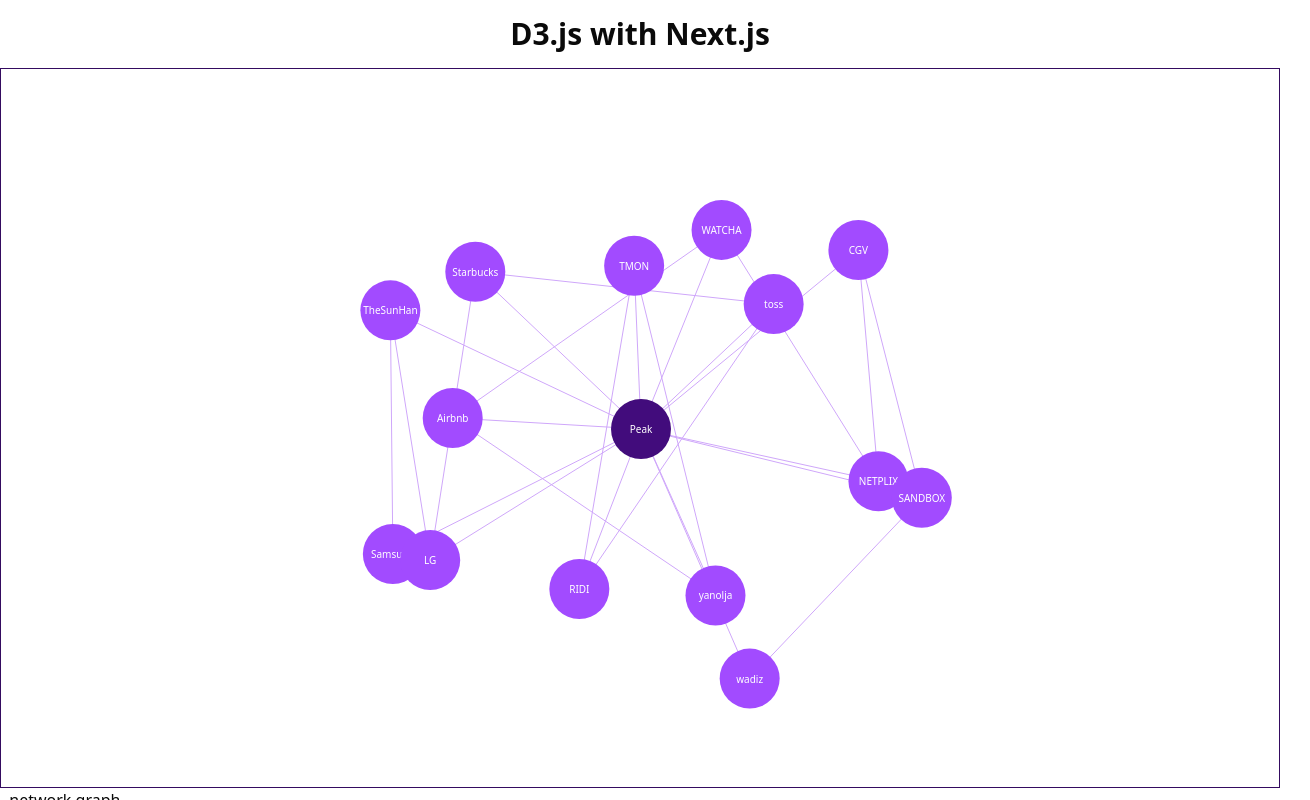
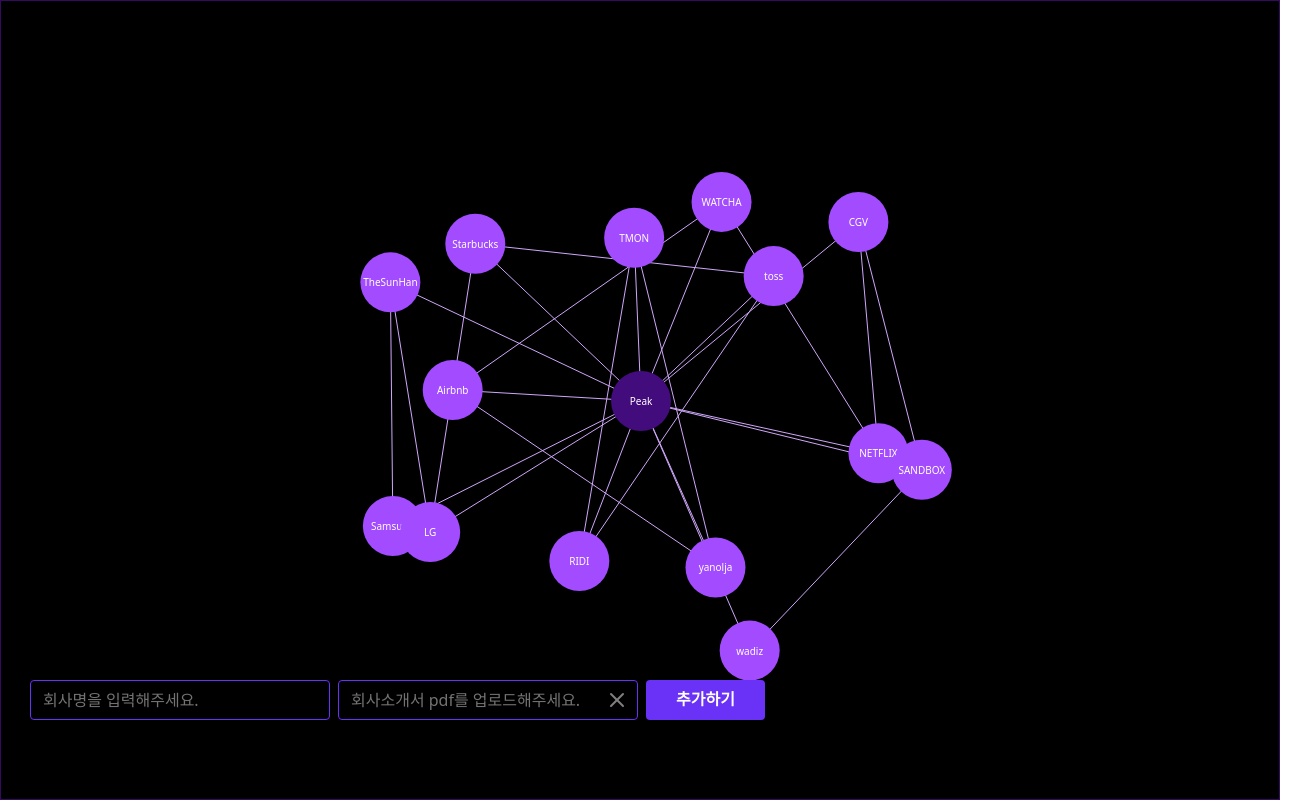
Before and after one commit to joycie416/Peak_FrontPage, a Next.js app: page / in a window 1280 px wide. Shown: the top 800 px of the page, 1310 px wide, since content can reach past the window. Built offline with nearby package versions, Linux system fonts and the light colour scheme.

Commit message:
add: 그래프 렌더링 깜빡임 안보이도록 시작 애니메이션 추가

```diff
--- a/src/app/page.tsx
+++ b/src/app/page.tsx
@@ -1,13 +1,13 @@
-import BarChart from '@/components/BarChart';
-import NetworkGraph from '@/components/NetworkGraph';
+import BarChart from "@/components/BarChart";
+import NetworkGraph from "@/components/NetworkGraph";
+import Top from "@/components/Top";
 
 export default function Home() {
   const data = [5, 10, 15, 20, 25, 30, 35, 40, 45, 50];
 
   return (
     <div className="flex flex-col items-center">
-      <h1 className="py-4 text-3xl font-black">D3.js with Next.js</h1>
-      <NetworkGraph />
+      <Top />
       <BarChart data={data} />
     </div>
   );
--- a/src/components/CompanyProfileForm.tsx
+++ b/src/components/CompanyProfileForm.tsx
@@ -5,6 +5,7 @@
 import { Input } from "./ui/input";
 import { cn } from "@/lib/utils";
 import Link from "next/link";
+import { X } from "lucide-react";
 
 type CompanyProfileFormProps = {
   handleNode: (mode: "new" | "reset", name?: string) => void;
@@ -68,18 +69,22 @@
   return (
     <>
       {!submitted && (
-        <form onSubmit={handleSubmit} className="w-full flex gap-2">
+        <form
+          onSubmit={handleSubmit}
+          className="w-full flex gap-2 absolute bottom-[10%] left-[30px]"
+        >
           <Input
             type="text"
             placeholder="회사명을 입력해주세요."
             ref={nameRef}
+            className="w-[300px] text-white"
           />
           <div className="w-[300px] flex shrink-0 justify-between align-center h-10 border border-primary rounded-sm bg-transparent text-base transition-colors">
             <Button
               onClick={() => handleFileUpload()}
               type="button"
               variant="ghost"
-              className="px-3 py-1 flex-grow font-medium text-left overflow-hidden"
+              className="px-3 py-1 flex-grow font-medium text-white text-left overflow-hidden"
             >
               <input
                 type="file"
@@ -104,20 +109,20 @@
               onClick={() => handleFileDelete()}
               className="px-2"
             >
-              X
+              <X color="gray" />
             </button>
           </div>
           <Button variant={"default"}>추가하기</Button>
         </form>
       )}
       {submitted && (
-        <div>
+        <div className="flex flex-col items-start gap-2 absolute bottom-[10%] left-[30px]">
           <Link href={"#"} onClick={() => alert("페이지 이동")}>
-            결과 페이지로 이동
+            <Button>결과 페이지로 이동</Button>
           </Link>
           <Button
             variant={"ghost"}
-            className="p-0 underline"
+            className="h-fit p-0 font-medium text-[12px] text-primary underline hover:unset"
             onClick={onResetClick}
           >
             다시 재출하기
--- /dev/null
+++ b/src/components/Introduction.tsx
@@ -0,0 +1,34 @@
+"use client";
+
+import { cn } from "@/lib/utils";
+import React, { useEffect, useState } from "react";
+
+const Introduction = () => {
+  const [isHidden, setIsHidden] = useState(false);
+
+  useEffect(() => {
+    const hideTimer = setTimeout(() => {
+      setIsHidden(true);
+    }, 2000);
+
+    return () => {
+      clearTimeout(hideTimer);
+    };
+  }, []);
+
+  return (
+    <div
+      className={cn(
+        "w-full h-full flex justify-center items-center absolute top-0 bg-black",
+        {
+          "animate-top_fadeout": !isHidden,
+          hidden: isHidden,
+        }
+      )}
+    >
+      <h1 className={"text-[30px] text-white self-center "}>Sales Agent AI</h1>
+    </div>
+  );
+};
+
+export default Introduction;
--- a/src/components/NetworkGraph.tsx
+++ b/src/components/NetworkGraph.tsx
@@ -28,7 +28,7 @@
   { id: 9, name: "yanolja", group: 2 },
   { id: 10, name: "Airbnb", group: 2 },
   { id: 11, name: "WATCHA", group: 2 },
-  { id: 12, name: "NETPLIX", group: 2 },
+  { id: 12, name: "NETFLIX", group: 2 },
   { id: 13, name: "CGV", group: 2 },
   { id: 14, name: "SANDBOX", group: 2 },
   { id: 15, name: "wadiz", group: 2 },
@@ -64,6 +64,8 @@
   { source: INITIAL_NODES[13], target: INITIAL_NODES[14] },
 ];
 
+type Size = { width: number; height: number };
+
 const NetworkGraph = () => {
   const svgRef = useRef<SVGSVGElement>(null);
   const simulationRef = useRef<d3.Simulation<Node, Link>>(null);
@@ -74,9 +76,9 @@
   );
 
   // 그래프뷰 폭 조절
-  const [width, setWidth] = useState(() => {
-    if (typeof window === "undefined") return 1080;
-    return window.innerWidth;
+  const [{ width, height }, setSize] = useState<Size>(() => {
+    if (typeof window === "undefined") return { width: 1920, height: 1080 };
+    return { width: window.innerWidth, height: window.innerHeight };
   });
 
   useEffect(() => {
@@ -84,10 +86,11 @@
 
     const handleResize = () => {
       const width = window.innerWidth;
-      setWidth(width);
-      createGraph(width);
+      const height = window.innerHeight;
+      setSize({ width, height });
+      createGraph({ width, height });
 
-      setPeakCenter(width);
+      setPeakCenter({ width, height });
     };
 
     window.addEventListener("resize", handleResize);
@@ -99,7 +102,7 @@
 
   // 그래프뷰 생성
 
-  const createGraph = (width: number) => {
+  const createGraph = ({ width, height }: Size) => {
     // 기존 simulation이 있을 경우 중지하고 다시 실행
     d3.select(svgRef.current).selectAll("*").remove();
 
@@ -107,10 +110,6 @@
     if (simulationRef.current) {
       simulationRef.current.stop();
     }
-
-    // graph가 그려질 사이즈
-    // const width = 700;
-    const height = Math.ceil(width * (9 / 16));
 
     // svg 요소 설정
     const svg = d3
@@ -200,7 +199,7 @@
     });
 
     // Peak를 중앙에 놓기
-    setPeakCenter(width);
+    setPeakCenter({ width, height });
 
     // 노드 드래그 이벤트 관련 함수들
     function dragstart(event: { active: any }, d: Node) {
@@ -222,9 +221,7 @@
   };
 
   // Peak를 중앙에 놓기
-  const setPeakCenter = (width: number) => {
-    const height = Math.ceil(width * (9 / 16));
-
+  const setPeakCenter = ({ width, height }: Size) => {
     if (simulationRef.current) {
       simulationRef.current.nodes().forEach((node) => {
         if (node.id === 1) {
@@ -245,8 +242,8 @@
     // 기존 simulation이 있을 경우 중지하고 다시 실행
     d3.select(svgRef.current).selectAll("*").remove();
 
-    createGraph(width);
-  }, [nodes, width]);
+    createGraph({ width, height });
+  }, [nodes, width, height]);
 
   const handleNode = (mode: "new" | "reset", name?: string) => {
     if (mode === "new") {
@@ -280,13 +277,10 @@
   };
 
   return (
-    <>
-      <div className="w-full">
-        <svg ref={svgRef}></svg>
-        <p>- network graph -</p>
-        <CompanyProfileForm handleNode={handleNode} />
-      </div>
-    </>
+    <div className="w-full h-full bg-black relative">
+      <svg ref={svgRef}></svg>
+      <CompanyProfileForm handleNode={handleNode} />
+    </div>
   );
 };
 
--- /dev/null
+++ b/src/components/Top.tsx
@@ -0,0 +1,13 @@
+import Introduction from "./Introduction";
+import NetworkGraph from "./NetworkGraph";
+
+const Top = () => {
+  return (
+    <section id="top_wrapper" className="w-screen h-screen relative">
+      <NetworkGraph />
+      <Introduction />
+    </section>
+  );
+};
+
+export default Top;
--- a/tailwind.config.ts
+++ b/tailwind.config.ts
@@ -66,6 +66,15 @@
       boxShadow: {
         custom: "4px 12px 20px #F0ECF8",
       },
+      keyframes: {
+        top_fadeout: {
+          "0%": { opacity: "1" },
+          "100%": { opacity: "0" },
+        },
+      },
+      animation: {
+        top_fadeout: "top_fadeout 1.5s ease-in forwards",
+      },
     },
   },
   plugins: [require("tailwindcss-animate")],
```
